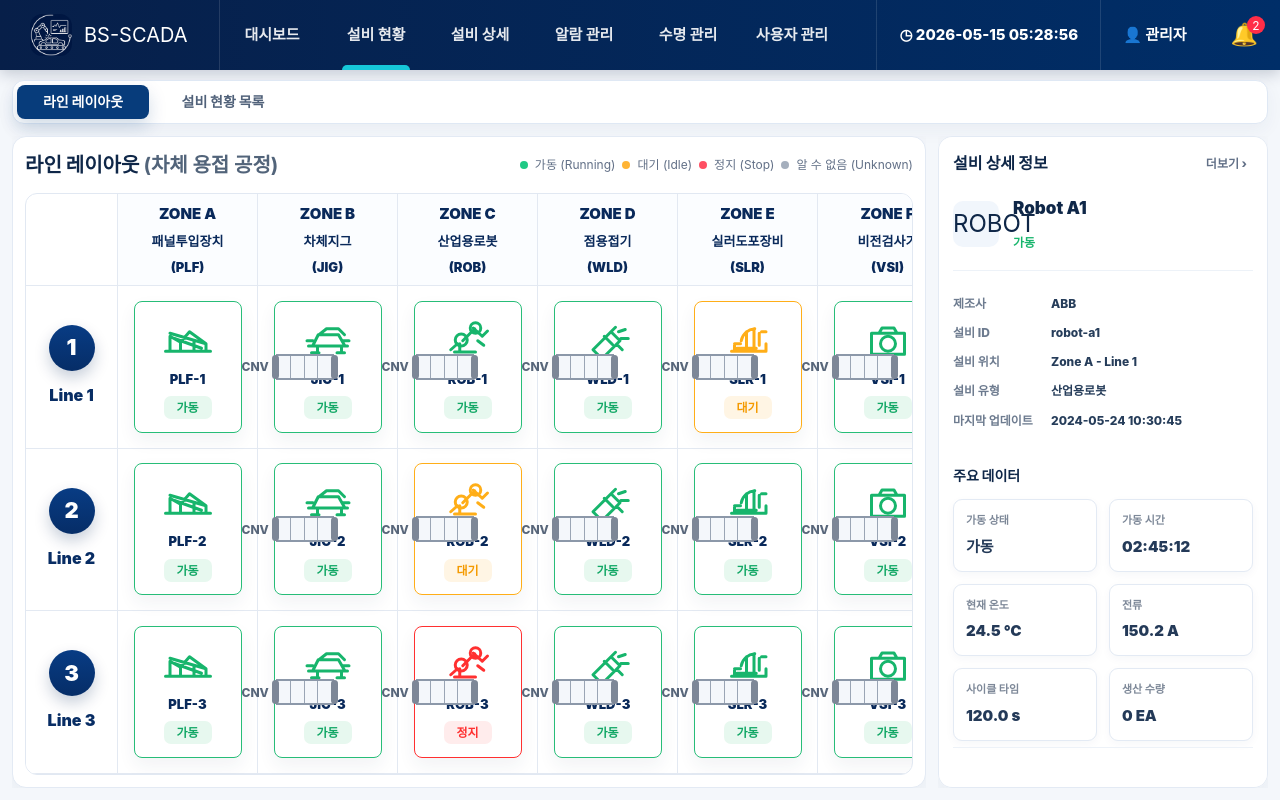
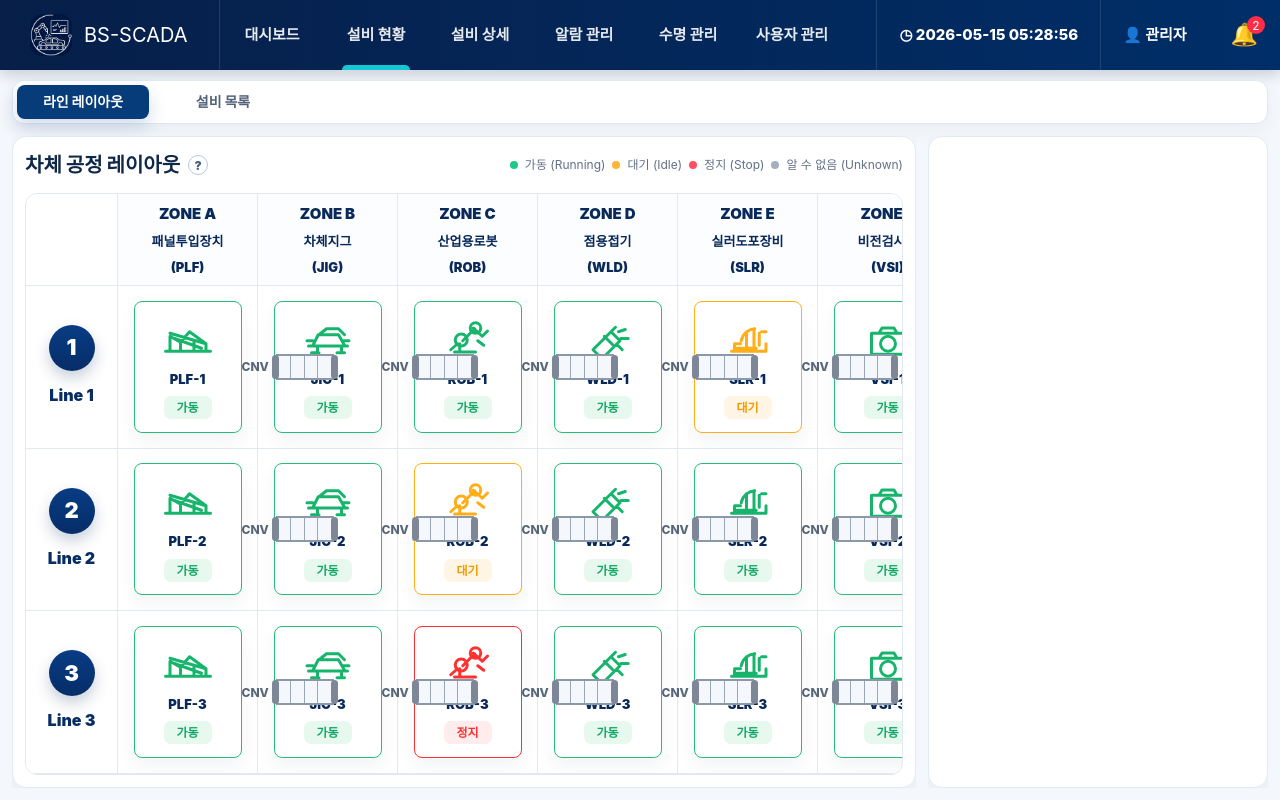
Before and after one commit to sleeping-6eauty/BS-SCADA, a Vue app in the folder frontend/: page /equipment-monitor in a window 1280 px wide. Built offline with nearby package versions, Linux system fonts and the light colour scheme.

Commit message:
feat: refine equipment monitoring details

```diff
--- a/frontend/src/views/EquipmentMonitoring/EquipmentMonitoring.vue
+++ b/frontend/src/views/EquipmentMonitoring/EquipmentMonitoring.vue
@@ -16,7 +16,7 @@
           :class="{ active: activeView === 'list' }"
           @click="activeView = 'list'"
         >
-          설비 현황 목록
+          설비 목록
         </button>
       </nav>
 
@@ -24,7 +24,11 @@
         <section v-if="activeView === 'layout'" class="content-panel line-layout-section">
           <div class="panel-header">
             <div class="title-wrap">
-              <h2>라인 레이아웃 <span>(차체 용접 공정)</span></h2>
+              <h2>차체 공정 레이아웃</h2>
+              <span class="title-tooltip" tabindex="0" aria-label="공정 내 설비 위치와 가동 상태를 확인할 수 있습니다.">
+                ?
+                <em>공정 내 설비 위치와 가동 상태를 확인할 수 있습니다.</em>
+              </span>
             </div>
 
             <div class="legend-wrap">
@@ -102,7 +106,7 @@
 
         <section v-else class="content-panel table-section">
           <div class="table-header">
-            <div class="table-title">설비 현황 목록</div>
+            <div class="table-title">설비 목록</div>
             <label class="table-search">
               <span>⌕</span>
               <input v-model="equipmentSearch" type="search" placeholder="설비명, 라인, 유형, 상태 검색" />
@@ -158,13 +162,13 @@
 
       <aside class="side-panel">
         <section class="info-card detail-card">
+          <template v-if="selectedEquipment">
             <div class="side-header">
               <h3>설비 상세 정보</h3>
               <button type="button" @click="goToEquipmentDetail">더보기 ›</button>
             </div>
 
             <div class="equipment-summary">
-            <div class="summary-icon">{{ (selectedEquipment?.layoutType ?? selectedEquipment?.type ?? 'EQ').toUpperCase() }}</div>
               <div>
                 <h4>{{ selectedEquipment?.name ?? '-' }}</h4>
                 <span class="side-status" :class="selectedEquipment?.status">
@@ -225,6 +229,7 @@
                 </li>
               </ul>
             </div>
+          </template>
         </section>
       </aside>
     </main>
@@ -241,7 +246,7 @@ const router = useRouter()
 const activeView = ref('layout')
 const equipmentSearch = ref('')
 const currentPage = ref(1)
-const rowsPerPage = 25
+const rowsPerPage = 10
 
 const statusText = {
   running: '가동',
@@ -345,7 +350,7 @@ const equipment = reactive({
 })
 
 const layoutItems = ref([])
-const selectedEquipment = ref({ id: null, name: '설비 선택 대기', status: 'unknown', type: 'robot', zone: '', line: '' })
+const selectedEquipment = ref(null)
 const latestLog = reactive({
   data: null,
   loading: false,
@@ -472,11 +477,6 @@ onMounted(async () => {
         }
       })
     )
-
-    // 첫 번째 설비 선택
-    if (layoutItems.value.length > 0) {
-      selectedEquipment.value = layoutItems.value[0]
-    }
   } catch (err) {
     equipment.error = err.message
     console.error('Failed to fetch equipment list:', err)
@@ -574,7 +574,7 @@ const currentSensorData = computed(() => {
 .page-body {
   height: calc(100vh - 70px);
   display: grid;
-  grid-template-columns: minmax(0, 1fr) 330px;
+  grid-template-columns: minmax(0, 1fr) 340px;
   grid-template-rows: auto minmax(0, 1fr);
   gap: 12px;
   padding: 10px 12px 12px;
@@ -657,6 +657,7 @@ const currentSensorData = computed(() => {
   gap: 8px;
   min-width: 0;
   flex: 0 0 auto;
+  justify-content: flex-start;
 }
 
 .section-icon {
@@ -674,11 +675,51 @@ h2 {
   font-size: 20px;
   font-weight: 950;
   white-space: nowrap;
+  text-align: left;
 }
 
 h2 span {
   color: #52647a;
   font-weight: 700;
+}
+
+.title-tooltip {
+  position: relative;
+  width: 20px;
+  height: 20px;
+  display: inline-grid;
+  place-items: center;
+  flex: 0 0 20px;
+  border: 1px solid #b9c6d8;
+  border-radius: 50%;
+  color: #48617f;
+  background: #fff;
+  font-size: 12px;
+  font-weight: 950;
+  cursor: help;
+}
+
+.title-tooltip em {
+  position: absolute;
+  left: 0;
+  top: 28px;
+  z-index: 20;
+  width: 300px;
+  display: none;
+  padding: 10px 12px;
+  border-radius: 8px;
+  color: #fff;
+  background: #08234d;
+  box-shadow: 0 10px 24px rgba(0, 0, 0, 0.18);
+  font-style: normal;
+  font-size: 15px;
+  line-height: 1.45;
+  font-weight: 750;
+}
+
+.title-tooltip:hover em,
+.title-tooltip:focus em {
+  display: block;
 }
 
 .legend-wrap {
@@ -1046,26 +1087,27 @@ table {
   width: 100%;
   min-width: 760px;
   border-collapse: collapse;
-  font-size: 12px;
+  font-size: 14px;
 }
 
 th {
   position: sticky;
   top: 0;
   z-index: 2;
-  padding: 8px;
+  padding: 11px 10px;
   background: #f3f7fc;
   color: #38536f;
-  font-weight: 800;
+  font-weight: 900;
   text-align: center;
   border-bottom: 1px solid #e2eaf5;
 }
 
 td {
-  padding: 7px 8px;
+  padding: 12px 10px;
   text-align: center;
   color: #24405f;
   border-bottom: 1px solid #edf2f8;
+  font-weight: 800;
 }
 
 tbody tr:hover {
@@ -1091,8 +1133,8 @@ tbody tr {
   height: 22px;
   padding: 0 9px;
   border-radius: 7px;
-  font-size: 11px;
-  font-weight: 800;
+  font-size: 12px;
+  font-weight: 900;
 }
 
 .status-pill.running,
@@ -1174,8 +1216,8 @@ tbody tr {
 }
 
 .side-header h3 {
-  font-size: 16px;
-  font-weight: 900;
+  font-size: 20px;
+  font-weight: 950;
 }
 
 .side-header button {
@@ -1194,21 +1236,9 @@ tbody tr {
 .equipment-summary {
   display: flex;
   align-items: center;
-  gap: 14px;
   margin-top: 18px;
   padding-bottom: 16px;
   border-bottom: 1px solid #edf2f8;
-}
-
-.summary-icon {
-  width: 46px;
-  height: 46px;
-  flex: 0 0 46px;
-  display: grid;
-  place-items: center;
-  border-radius: 10px;
-  background: #f1f6fc;
-  font-size: 24px;
 }
 
 .equipment-summary h4 {
@@ -1249,8 +1279,8 @@ tbody tr {
 
 .sub-title {
   margin: 18px 0 12px;
-  font-size: 14px;
-  font-weight: 900;
+  font-size: 20px;
+  font-weight: 950;
 }
 
 .metric-grid {
```
Lines whose indentation alone changed are shown as unchanged.
